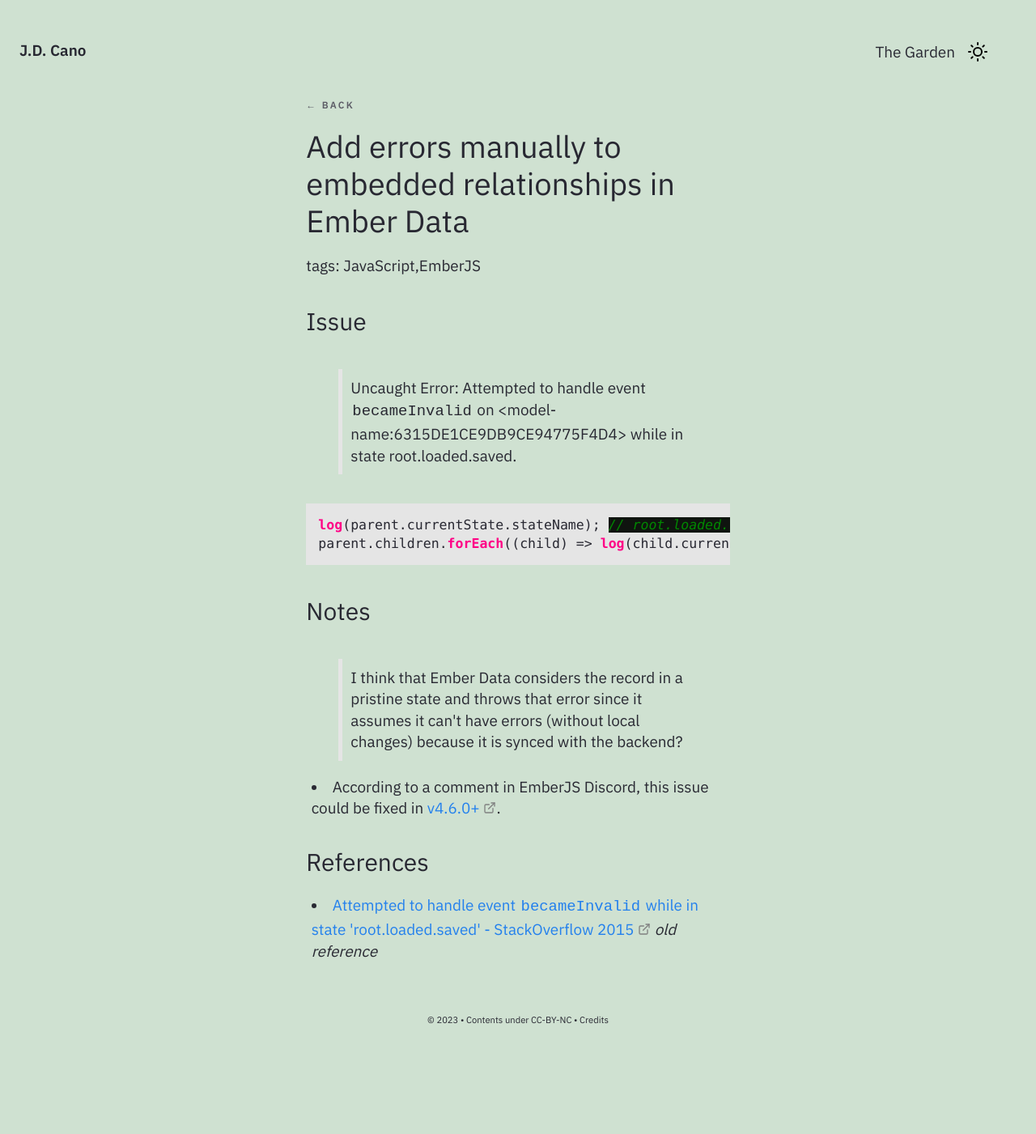
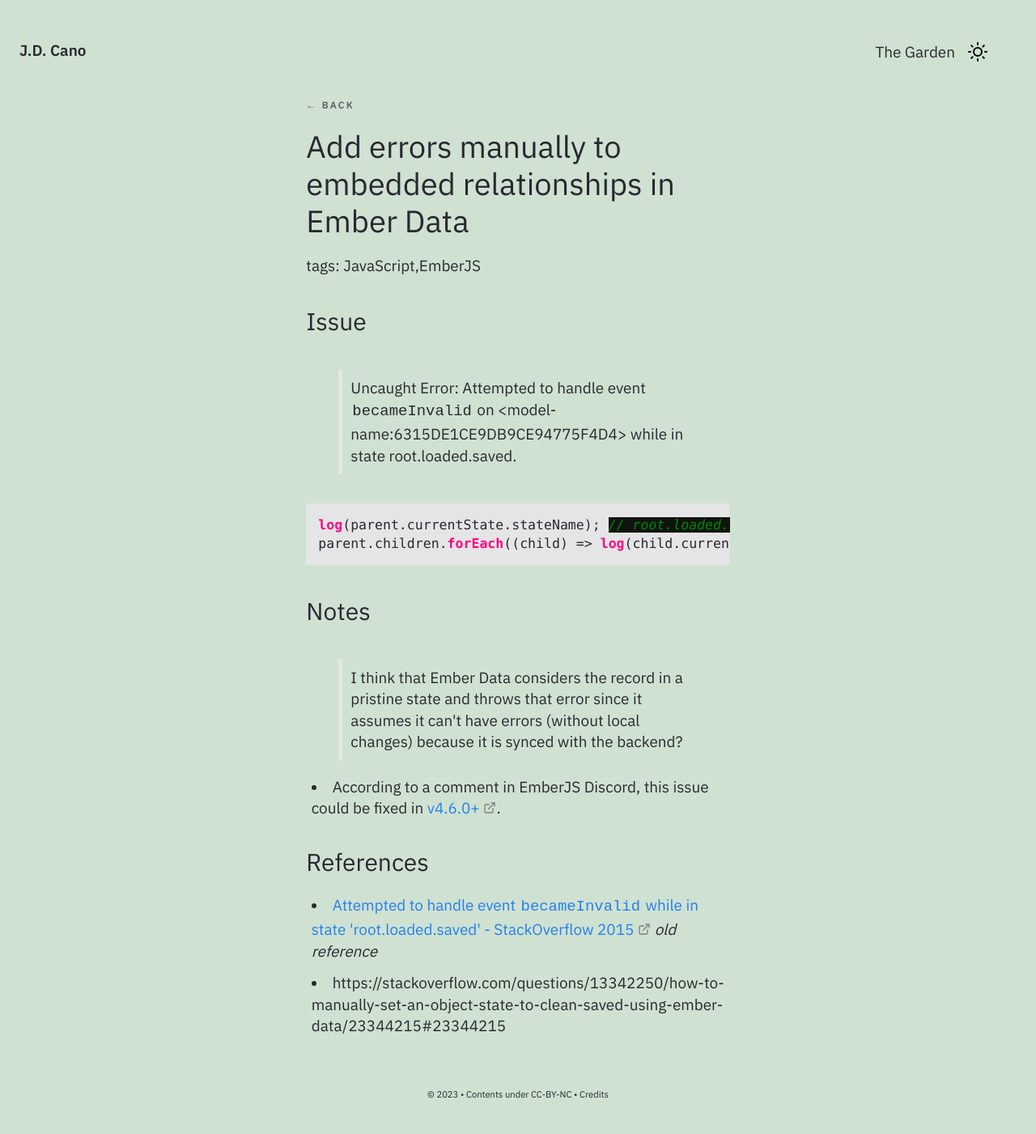
Before and after one commit to Gorzas/gorzas.github.io, a Jekyll site: the page built from _notes/Public/tech/Add errors manually to embedded relationships in Ember Data.md, in a window 1280 px wide. Shown: the whole page at 81% size. Built offline with Jekyll 4.4.1, drawn with Linux system fonts in a browser that asks for light colours; before the commit the page ends 1309 px from its top, so only the background shows below that; part of the change alters nothing that is shown.

Commit message:
Update Add errors manually to embedded relationships in Ember Data.md

```diff
--- a/_notes/Public/tech/Add errors manually to embedded relationships in Ember Data.md
+++ b/_notes/Public/tech/Add errors manually to embedded relationships in Ember Data.md
@@ -26,3 +26,4 @@ parent.children.forEach((child) => log(child.currentState.stateName)); // root.l
 ### References
 
 - [Attempted to handle event `becameInvalid` while in state 'root.loaded.saved' - StackOverflow 2015](https://stackoverflow.com/questions/27698496/attempted-to-handle-event-becameinvalid-while-in-state-root-loaded-saved) *old reference*
+- https://stackoverflow.com/questions/13342250/how-to-manually-set-an-object-state-to-clean-saved-using-ember-data/23344215#23344215
```
